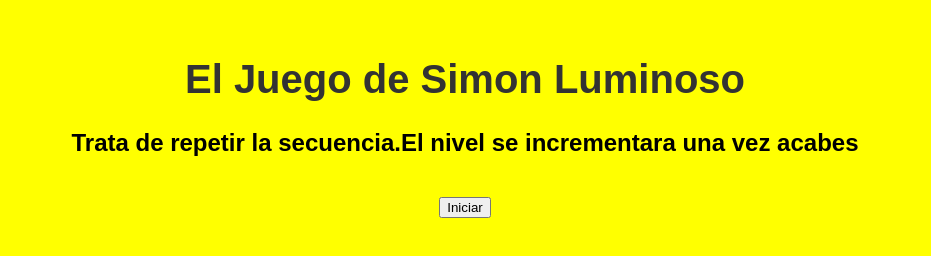
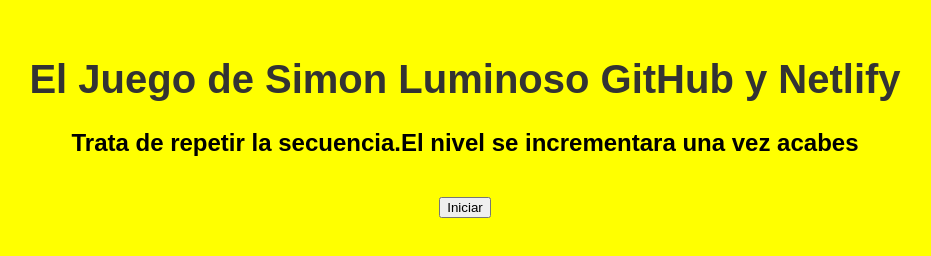
Before and after one commit to olivasantosmarcos-pixel/DWEC2526MOS, a plain HTML site: page index.html in a window 1280 px wide. Shown: the whole page, without its empty margins (175-1106 px from the left). Drawn offline with Linux system fonts and the light colour scheme.

Commit message:
Update index.html

```diff
--- a/index.html
+++ b/index.html
@@ -8,11 +8,12 @@
 </head>
 <body>
     <div class="titulo">
-    <h1 class="t1">El Juego de Simon Luminoso</h1>
+    <h1 class="t1">El Juego de Simon Luminoso GitHub y Netlify</h1>
     <h2>Trata de repetir la secuencia.El nivel se incrementara una vez acabes</h2>
     </div>
 
 
     <button>Iniciar</button>
 </body>
+
 </html>
```
